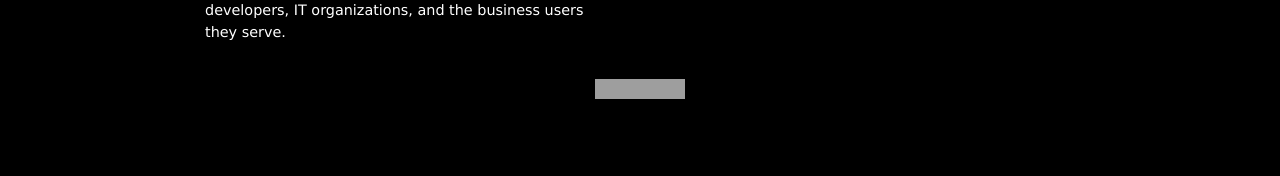
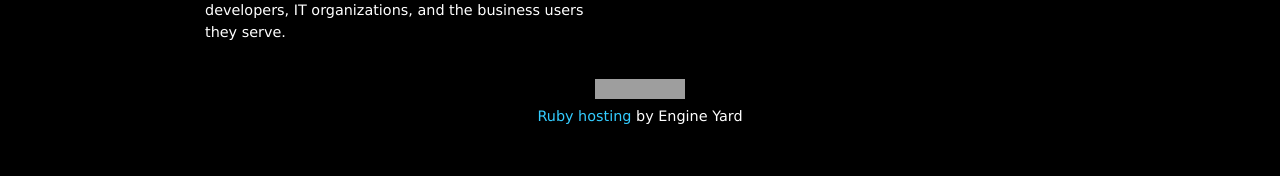
Before and after one commit to towynlin/jruby.github.com, a Jekyll site: the page built from www/index.html, in a window 1280 px wide. Shown: the part 1147-1323 px from the top of the page. Built offline with Jekyll 4.4.1, drawn with Linux system fonts in a browser that asks for light colours; Markdown is read by kramdown in place of the engine named in the settings; grey boxes are pictures that could not be loaded.

Commit message:
Additional text that I forgot in the previous commit

```diff
--- a/www/_includes/footer.html
+++ b/www/_includes/footer.html
@@ -1,4 +1,6 @@
 <div>
   <p><a href="http://engineyard.com"><img src="http://www.engineyard.com/presskit/badge-engineyard-sponsored.png"></a>
+  <br/>
+  <a href="http://engineyard.com">Ruby hosting</a> by Engine Yard
   </p>
 </div>
```
